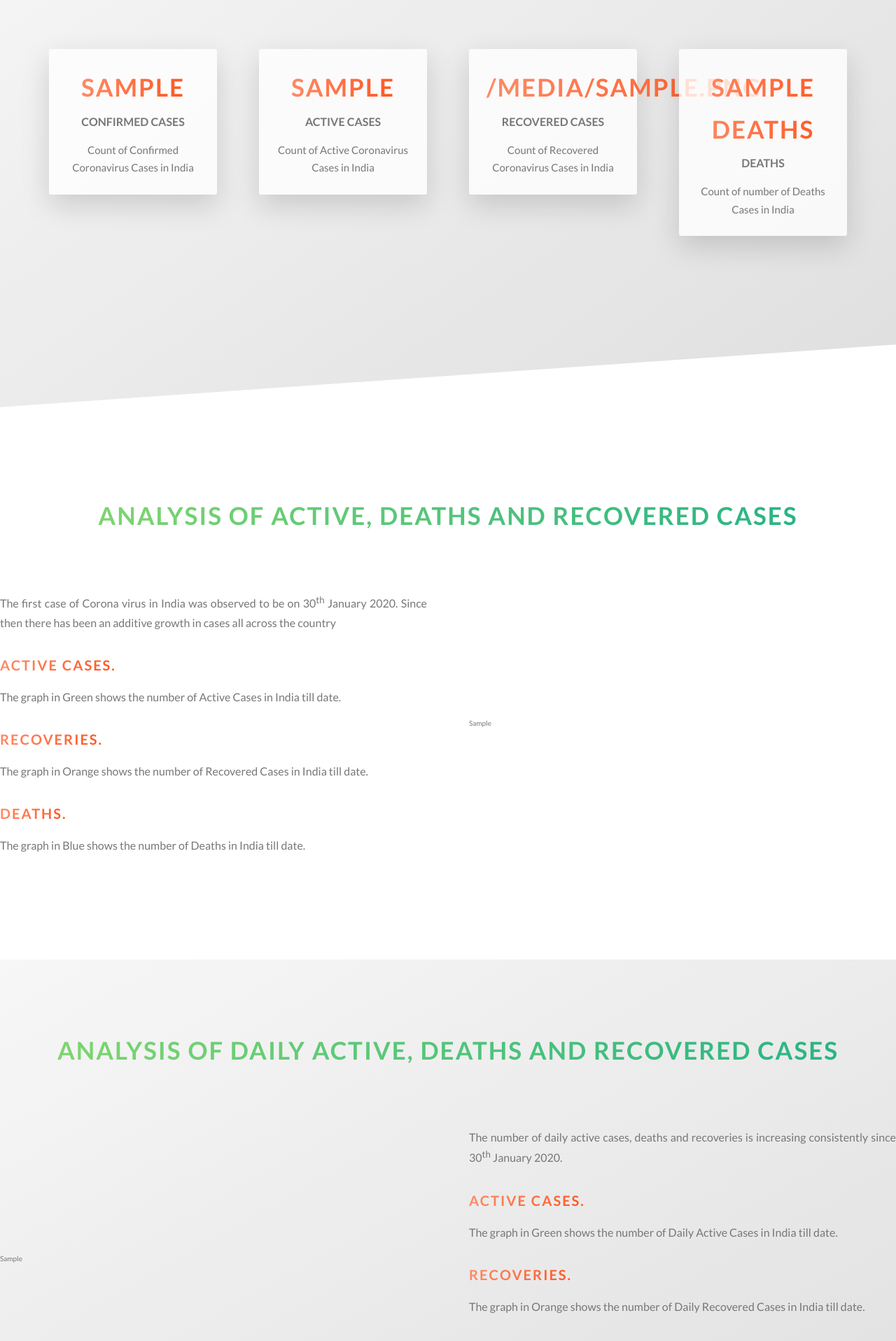
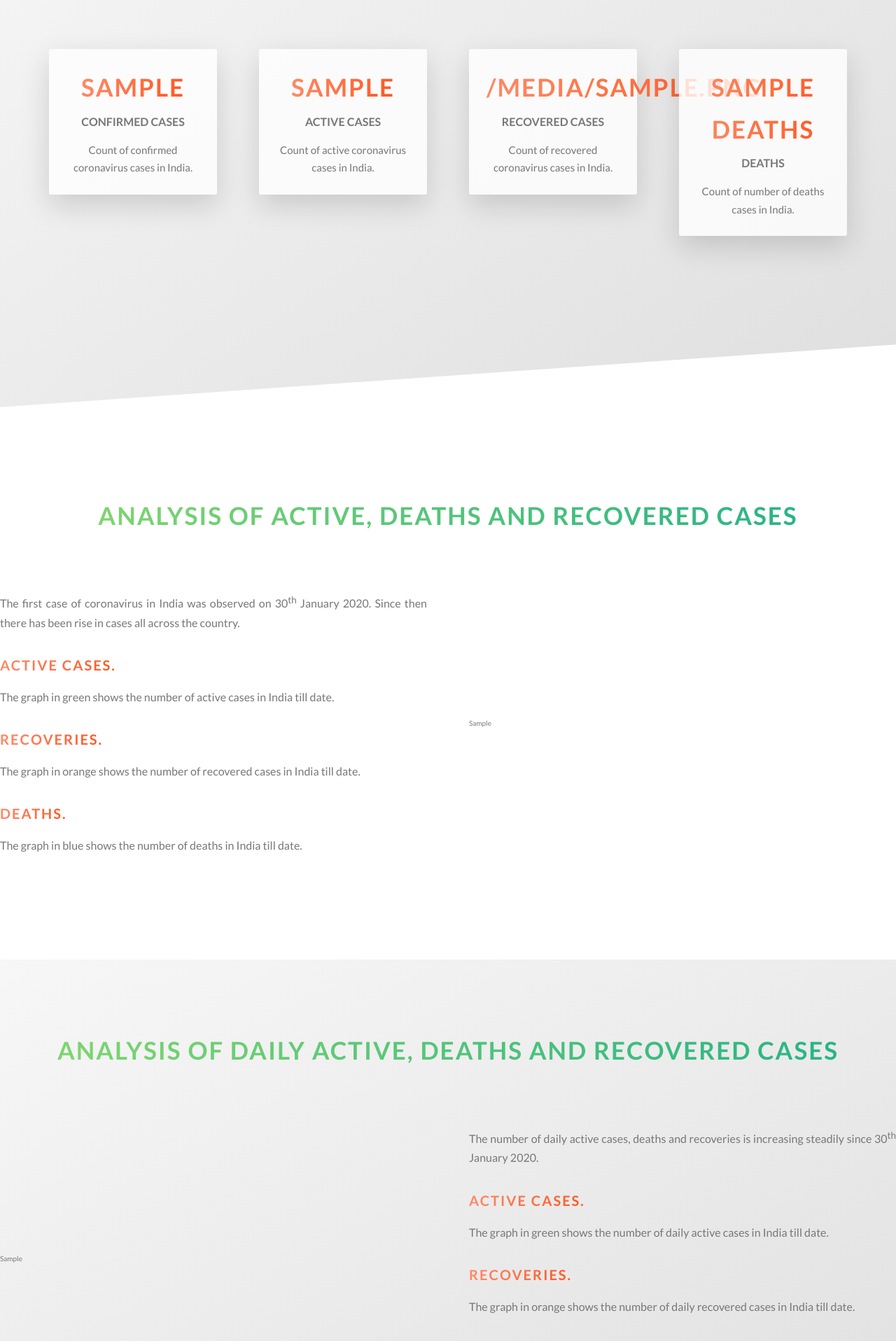
Before and after one commit to shrirangmhalgi/coronavirus-india-dashboard, a Flask app: template templates/index.html in a window 1280 px wide. Shown: the part 880-2796 px from the top of the page at 70% size. Run offline with Flask 2, Linux system fonts and the light colour scheme; the template is opened without the code that fills it: most values are stand-ins (such as "Sample title", 1, 10 or a date in 2020).

Commit message:
updated the UI

```diff
--- a/templates/index.html
+++ b/templates/index.html
@@ -71,7 +51,7 @@
                     <h1 class="feature-box__icon heading-secondary-1">{{overview["Confirmed Cases"]}}</h1>
                     <h3 class="heading-tertiary u-margin-bottom-small">Confirmed Cases</h3>
                     <p class="feature-box__text">
-                        Count of Confirmed Coronavirus Cases in India
+                        Count of confirmed coronavirus cases in India.
                     </p>
                 </div>
             </div>
@@ -81,7 +61,7 @@
                     <h1 class="feature-box__icon heading-secondary-1">{{overview["Active Cases"]}}</h1>
                     <h3 class="heading-tertiary u-margin-bottom-small">Active Cases</h3>
                     <p class="feature-box__text">
-                        Count of Active Coronavirus Cases in India
+                        Count of active coronavirus cases in India.
                     </p>
                 </div>
             </div>
@@ -91,7 +71,7 @@
                     <h1 class="feature-box__icon heading-secondary-1">{{overview["Recovered"]}}</h1>
                     <h3 class="heading-tertiary u-margin-bottom-small">Recovered Cases</h3>
                     <p class="feature-box__text">
-                        Count of Recovered Coronavirus Cases in India
+                        Count of recovered coronavirus cases in India.
                     </p>
                 </div>
             </div>
@@ -101,7 +81,7 @@
                     <h1 class="feature-box__icon heading-secondary-1">{{overview["Deaths"]}}</h1>
                     <h3 class="heading-tertiary u-margin-bottom-small">Deaths</h3>
                     <p class="feature-box__text">
-                        Count of number of Deaths Cases in India
+                        Count of number of deaths cases in India.
                     </p>
                 </div>
             </div>
@@ -118,28 +98,28 @@
         <div class="row1 row-1-cr">
             <div class="col-1-of-2">
                 <p class="paragraph">
-                    The first case of Corona virus in India was observed to be on 30<sup>th</sup> January 2020. Since then there has been an additive growth in cases all across the country
+                    The first case of coronavirus in India was observed on 30<sup>th</sup> January 2020. Since then there has been rise in cases all across the country.
                 </p>
 
                 <h3 class="heading-tertiary-1 u-margin-bottom-small">
                     Active Cases.
                 </h3>
                 <p class="paragraph">
-                    The graph in Green shows the number of Active Cases in India till date.
+                    The graph in green shows the number of active cases in India till date.
                 </p>
 
                 <h3 class="heading-tertiary-1 u-margin-bottom-small">
                     Recoveries.
                 </h3>
                 <p class="paragraph">
-                    The graph in Orange shows the number of Recovered Cases in India till date.
+                    The graph in orange shows the number of recovered cases in India till date.
                 </p>
 
                 <h3 class="heading-tertiary-1 u-margin-bottom-small">
                     Deaths.
                 </h3>
                 <p class="paragraph">
-                    The graph in Blue shows the number of Deaths in India till date.
+                    The graph in blue shows the number of deaths in India till date.
                 </p>
 
             </div>
@@ -174,28 +153,28 @@
 
             <div class="col-1-of-2">
                 <p class="paragraph">
-                    The number of daily active cases, deaths and recoveries is increasing consistently since 30<sup>th</sup> January 2020.
+                    The number of daily active cases, deaths and recoveries is increasing steadily since 30<sup>th</sup> January 2020.
                 </p>
 
                 <h3 class="heading-tertiary-1 u-margin-bottom-small">
                     Active Cases.
                 </h3>
                 <p class="paragraph">
-                    The graph in Green shows the number of Daily Active Cases in India till date.
+                    The graph in green shows the number of daily active cases in India till date.
                 </p>
 
                 <h3 class="heading-tertiary-1 u-margin-bottom-small">
                     Recoveries.
                 </h3>
                 <p class="paragraph">
-                    The graph in Orange shows the number of Daily Recovered Cases in India till date.
+                    The graph in orange shows the number of daily recovered cases in India till date.
                 </p>
 
                 <h3 class="heading-tertiary-1 u-margin-bottom-small">
                     Deaths.
                 </h3>
                 <p class="paragraph">
-                    The graph in Blue shows the number of Daily Deaths in India till date.
+                    The graph in blue shows the number of daily deaths in India till date.
                 </p>
 
             </div>
@@ -490,11 +469,11 @@
             </div>
         </div>
 
-        <div class="row">
+        <div class="row" style="display: flex; align-items: center;">
             <div class="col-1-of-2">
                 <div class="footer__navigation">
                     <ul class="footer__list">
-                        <li class="footer__item"><a href="#" class="footer__link">Live Updates</a></li>
+                        <li class="footer__item"><a href="#" class="footer__link js--scroll-to-live-updates">Live Updates</a></li>
                         <li class="footer__item"><a href="#" class="footer__link">More Stats</a></li>
                         <li class="footer__item"><a href="#" class="footer__link">Death Rates</a></li>
                         <li class="footer__item"><a href="#" class="footer__link">Incubation</a></li>
@@ -509,7 +488,13 @@
             </div>
         </div>
     </footer>
-
+    <script>
+        $('.js--scroll-to-live-updates').click(function() {
+            $('html, body').animate({
+                scrollTop: $('.js--section-features').offset().top
+            }, 1500);
+        });
+    </script>
 </body>
 
 </html>
```
Also changed, not shown: other parts of templates/index.html (+8 -29 lines).
